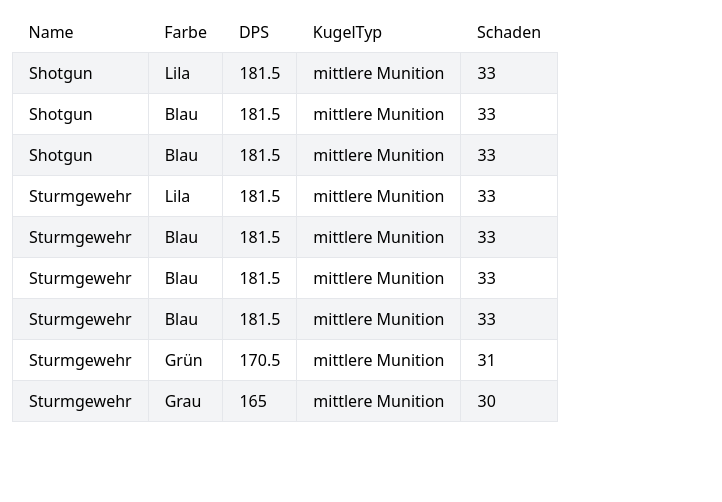
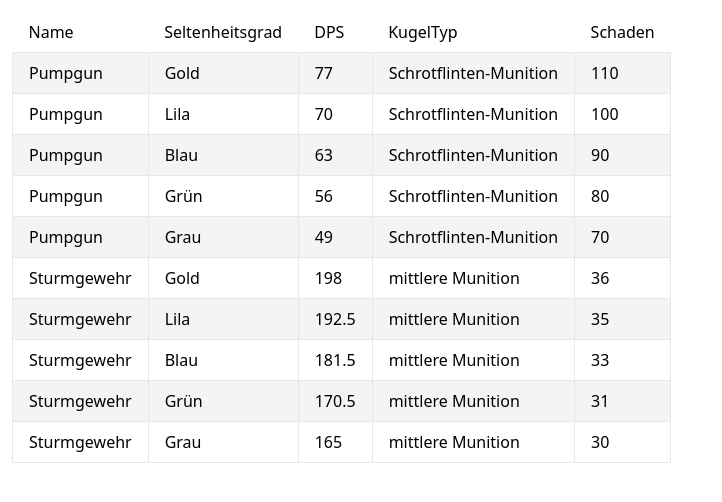
Before and after one commit to superemki123/fortnite-arsenal, a plain HTML site: page index.html in a window 1280 px wide. Shown: the whole page, without its empty margins (0-722 px from the left). Drawn offline with nearby package versions, Linux system fonts and the light colour scheme.

Commit message:
Waffenänderungen+mehr Waffen

```diff
--- a/index.html
+++ b/index.html
@@ -19,7 +19,7 @@
     <table class="table-auto" id="meineTabelle">
       <thead>
         <td class="px-4 py-2">Name</td>
-        <td class="px-4 py-2">Farbe</td>
+        <td class="px-4 py-2">Seltenheitsgrad</td>
         <td class="px-4 py-2">DPS</td>
         <td class="px-4 py-2">KugelTyp</td>
         <td class="px-4 py-2">Schaden</td>
@@ -32,70 +32,77 @@
       let waffenDB = [
         {
           name: "Sturmgewehr",
-          farbe: 9,
+          seltenheitsgrad: 9,
           kugelTyp: "mittlere Munition",
           dps: 165,
           Schaden: 30,
         },
         {
-          name: "Shotgun",
-          farbe: 5,
+          name: "Sturmgewehr",
+          seltenheitsgrad: 7,
+          kugelTyp: "mittlere Munition",
+          dps: 170.5,
+          Schaden: 31,
+        },
+        {
+          name: "Sturmgewehr",
+          seltenheitsgrad: 5,
           kugelTyp: "mittlere Munition",
           dps: 181.5,
           Schaden: 33,
         },
         {
           name: "Sturmgewehr",
-          farbe: 7,
+          seltenheitsgrad: 3,
           kugelTyp: "mittlere Munition",
-          dps: 170.5,
-          Schaden: 31,
+          dps: 192.5,
+          Schaden: 35,
         },
         {
           name: "Sturmgewehr",
-          farbe: 5,
+          seltenheitsgrad: 1,
           kugelTyp: "mittlere Munition",
-          dps: 181.5,
-          Schaden: 33,
+          dps: 198,
+          Schaden: 36,
         },
         {
-          name: "Sturmgewehr",
-          farbe: 5,
-          kugelTyp: "mittlere Munition",
-          dps: 181.5,
-          Schaden: 33,
+          name: "Pumpgun",
+          seltenheitsgrad: 9,
+          kugelTyp: "Schrotflinten-Munition",
+          dps: 49,
+          Schaden: 70,
         },
         {
-          name: "Shotgun",
-          farbe: 3,
-          kugelTyp: "mittlere Munition",
-          dps: 181.5,
-          Schaden: 33,
+          name: "Pumpgun",
+          seltenheitsgrad: 7,
+          kugelTyp: "Schrotflinten-Munition",
+          dps: 56,
+          Schaden: 80,
         },
         {
-          name: "Shotgun",
-          farbe: 5,
-          kugelTyp: "mittlere Munition",
-          dps: 181.5,
-          Schaden: 33,
+          name: "Pumpgun",
+          seltenheitsgrad: 5,
+          kugelTyp: "Schrotflinten-Munition",
+          dps: 63,
+          Schaden: 90,
         },
         {
-          name: "Sturmgewehr",
-          farbe: 3,
-          kugelTyp: "mittlere Munition",
-          dps: 181.5,
-          Schaden: 33,
+          name: "Pumpgun",
+          seltenheitsgrad: 3,
+          kugelTyp: "Schrotflinten-Munition",
+          dps: 70,
+          Schaden: 100,
         },
         {
-          name: "Sturmgewehr",
-          farbe: 5,
-          kugelTyp: "mittlere Munition",
-          dps: 181.5,
-          Schaden: 33,
+          name: "Pumpgun",
+          seltenheitsgrad: 1,
+          kugelTyp: "Schrotflinten-Munition",
+          dps: 77,
+          Schaden: 110,
         },
       ];
 
-      const waffen = _.sortBy(waffenDB, ["name", "farbe"]);
+      const waffen = _.sortBy(waffenDB, ["name", "seltenheitsgrad"]);
 
       const meineTabelleBody = document.getElementsByTagName("tbody")[0];
 
@@ -117,7 +124,10 @@
           }
 
           zelleErstellen(newTR, gegenstand.name);
-          zelleErstellen(newTR, konvertiereFarbcode(gegenstand.farbe));
+          zelleErstellen(
+            newTR,
+            konvertiereFarbcode(gegenstand.seltenheitsgrad)
+          );
           zelleErstellen(newTR, gegenstand.dps);
           zelleErstellen(newTR, gegenstand.kugelTyp);
           zelleErstellen(newTR, gegenstand.Schaden);
```
